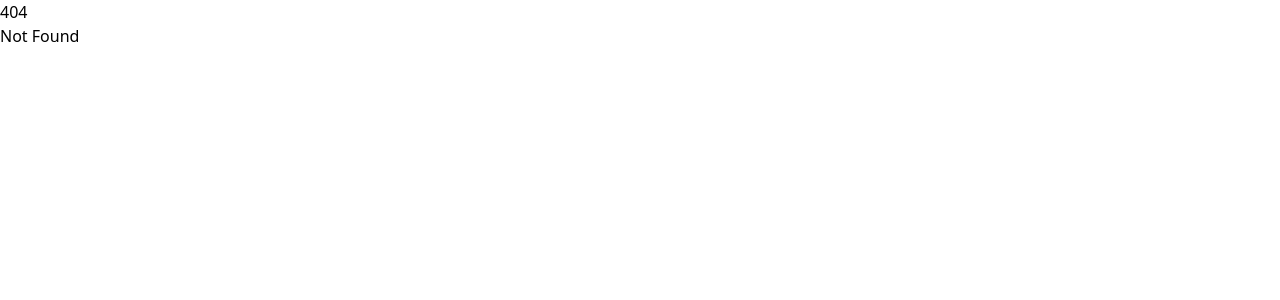
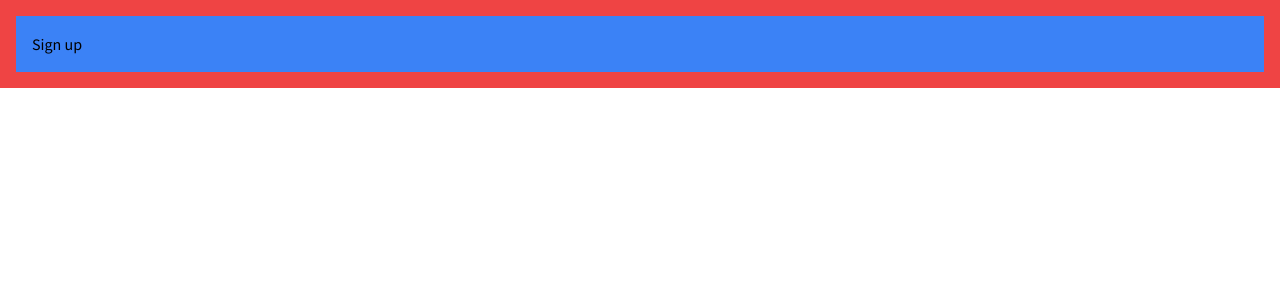
Before and after one commit to KevinCalmant/dollarholler, a SvelteKit app: page /signup in a window 1280 px wide. Before the commit this address had no page. Shown: the top 300 px of the page. Built offline with nearby package versions, Linux system fonts and the light colour scheme.

Commit message:
feat: messing up with layouts and routes

```diff
--- a/src/app.css
+++ b/src/app.css
@@ -1,5 +1,11 @@
-@import url('https://fonts.googleapis.com/css2?family=Kalam:wght@300;400;700&family=Source+Code+Pro:ital,wght@0,200..900;1,200..900&family=Source+Sans+3:ital,wght@0,200..900;1,200..900&display=swap');
+@import url('https://fonts.googleapis.com/css2?family=Kalam&family=Source+Code+Pro:wght@400;700&family=Source+Sans+Pro:ital,wght@0,400;0,700;0,900;1,400;1,700&display=swap');
 
 @tailwind base;
 @tailwind components;
 @tailwind utilities;
+
+@layer base {
+  body {
+    @apply font-sansSerif
+  }
+}
--- /dev/null
+++ b/src/lib/layouts/Dashboard.svelte
@@ -0,0 +1,3 @@
+<div class="bg-indigo-500 p-4">
+  <slot />
+</div>
--- /dev/null
+++ b/src/routes/(login)/+layout.svelte
@@ -0,0 +1,3 @@
+<div class="bg-blue-500 p-4">
+  <slot />
+</div>
--- /dev/null
+++ b/src/routes/(login)/forgot-password/+page@.svelte
@@ -0,0 +1 @@
+Forgot password
--- /dev/null
+++ b/src/routes/(login)/signup/+page.svelte
@@ -0,0 +1 @@
+Sign up
--- a/src/routes/+layout.svelte
+++ b/src/routes/+layout.svelte
@@ -1,5 +1,7 @@
 <script>
-  import "../app.css";
+  import '../app.css'
 </script>
 
-<slot />
+<div class="bg-red-500 p-4">
+  <slot />
+</div>
--- a/src/routes/+page.svelte
+++ b/src/routes/+page.svelte
@@ -1,4 +1,4 @@
-<h1 class="text-3xl font-bold underline">Hello world!</h1>
+<h1 class="flex text-3xl font-bold underline">Hello world!</h1>
 
 <style lang="postcss">
   :global(html) {
--- /dev/null
+++ b/src/routes/clients/+page.svelte
@@ -0,0 +1,5 @@
+<script lang="ts">
+  import Dashboard from '$lib/layouts/Dashboard.svelte'
+</script>
+
+<Dashboard>Clients</Dashboard>
--- /dev/null
+++ b/src/routes/invoices/[id]/+layout.svelte
@@ -0,0 +1,3 @@
+<div class="bg-yellow-400 p-4">
+  <slot />
+</div>
--- /dev/null
+++ b/src/routes/invoices/[id]/+page.server.ts
@@ -0,0 +1,7 @@
+import { error } from "@sveltejs/kit";
+import type { PageServerLoad } from "./$types";
+
+export const load: PageServerLoad = ({ params }) => {
+    if (params.id) return { id: params.id }
+    throw error(404, 'Not found')
+}
--- /dev/null
+++ b/src/routes/invoices/[id]/+page.svelte
@@ -0,0 +1,9 @@
+<script lang="ts">
+  import Dashboard from '$lib/layouts/Dashboard.svelte'
+
+  export let data
+
+  console.log(data)
+</script>
+
+<Dashboard>Invoice :</Dashboard>
--- a/tailwind.config.js
+++ b/tailwind.config.js
@@ -3,9 +3,9 @@ export default {
   content: ['./src/**/*.{html,js,svelte,ts}'],
   theme: {
     fontFamily: {
-      sansSerif: ['Source Sans Pro', 'sans-serif'],
-      mono: ['Source Code Pro', 'monospace'],
-      handwriting: ['Kalam', 'cursive'],
+      sansSerif: ['Source Sans Pro'],
+      mono: ['Source Code Pro'],
+      handwriting: ['Kalam', 'cursive']
     },
     extend: {
       colors: {
```
Also changed, not shown: 2 other files (tests, documents, lock files or other folders).
